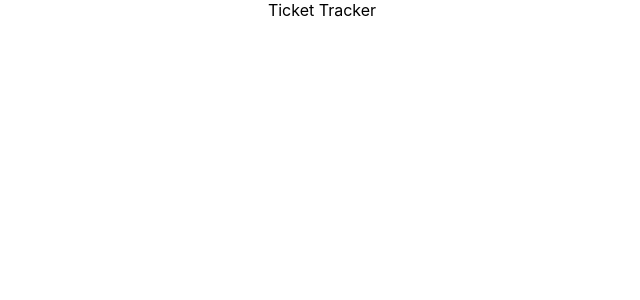
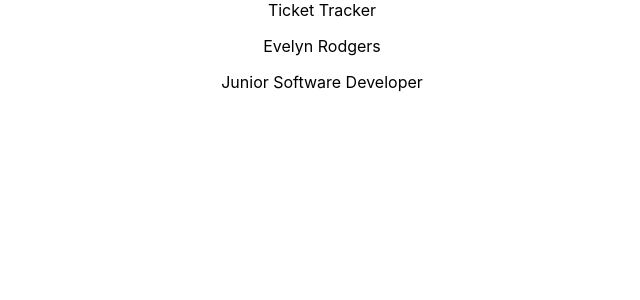
Before and after one commit to SalimAbdala27/Ticket-Tracker, a React (Create React App) app: page / in a window 1280 px wide. Shown: the top 300 px of the page, without its empty margins (318-958 px from the left). Built offline with nearby package versions, Linux system fonts and the light colour scheme.

Commit message:
managed to pull the data from team.js and plug it into OuterCard.jsx and display it

```diff
--- a/src/App.jsx
+++ b/src/App.jsx
@@ -1,4 +1,6 @@
 import './App.scss';
+import team from "./data/team";
+import OuterCard from "./components/OuterCard/OuterCard";
 
 function App() {
     return (
@@ -6,6 +8,11 @@ function App() {
             <div className="App__heading">
                 Ticket Tracker
             </div>
+
+            <div>
+                <OuterCard name={team[1].name}/>
+                <OuterCard role={team[1].role}/>
+            </div>
         </div>
     );
 }
--- a/src/components/OuterCard/OuterCard.jsx
+++ b/src/components/OuterCard/OuterCard.jsx
@@ -1,12 +1,19 @@
 import React from 'react'
 import "./OuterCard.scss"
 
-const OuterCard = () => {
-  return (
-    <div>
+const OuterCard = (props) => {
 
-    </div>
-  )
+    const  { name, role} = props;
+
+
+    return (
+        <>
+            <div>
+                <p>{name} </p>
+                <p>{role} </p>
+            </div>
+        </>
+    )
 }
 
 export default OuterCard
```
